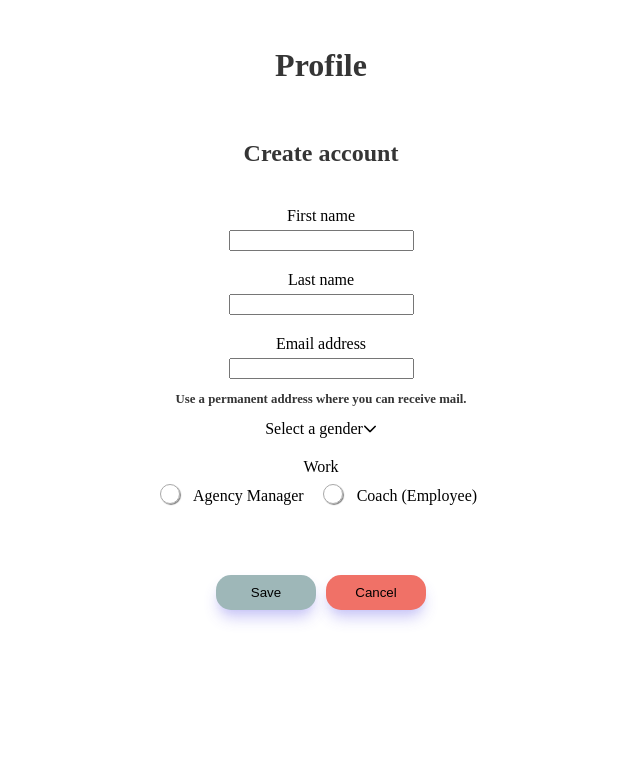
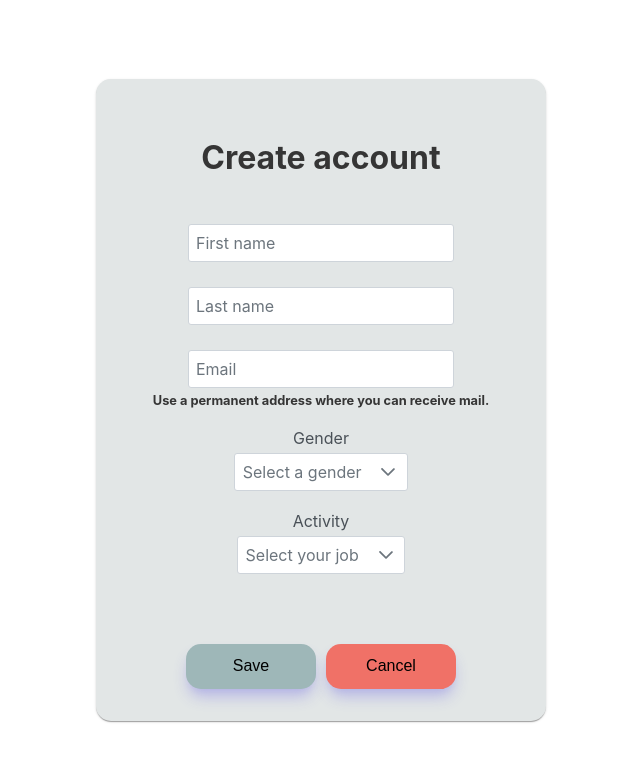
Before and after one commit to capuchegianni/tek3SurvivorPool, a Next.js app in the folder front/: page /create-account in a window 1280 px wide. Shown: the top 762 px of the page, without its empty margins (319-959 px from the left). Built offline with nearby package versions, Linux system fonts and the light colour scheme.

Commit message:
refactor(login): login page

```diff
--- a/front/package.json
+++ b/front/package.json
@@ -10,6 +10,7 @@
   },
   "dependencies": {
     "next": "14.2.7",
+    "primeicons": "^7.0.0",
     "primereact": "^10.8.2",
     "react": "^18",
     "react-dom": "^18"
--- a/front/src/app/create-account/account.css
+++ b/front/src/app/create-account/account.css
@@ -1,19 +1,16 @@
 .profile-text {
+    font-size: 3.5rem;
+    font-weight: 700;
+    display: flex;
+    justify-content: center;
+    color: #353535;
+}
+
+.personal-text {
     font-size: 2rem;
     font-weight: 700;
     display: flex;
     justify-content: center;
-    padding-top: 20px;
-    color: #353535;
-    padding-bottom: 10px;
-}
-
-.personal-text {
-    font-size: 1.5rem;
-    font-weight: 700;
-    display: flex;
-    justify-content: center;
-    padding-top: 20px;
     color: #353535;
 }
 
@@ -23,8 +20,9 @@
                 0px 4px 6px -2px rgba(79, 70, 229, 0.05);
     border: none;
     border-radius: 15px;
-    width: 100px;
-    height: 35px;
+    width: 130px;
+    height: 45px;
+    font-size: 1rem;
 }
 
 .button-save:hover {
@@ -37,9 +35,10 @@
                 0px 4px 6px -2px rgba(79, 70, 229, 0.05);
     border: none;
     border-radius: 15px;
-    width: 100px;
-    height: 35px;
+    width: 130px;
+    height: 45px;
     margin-left: 10px;
+    font-size: 1rem;
 }
 
 .button-cancel:hover {
@@ -112,3 +111,20 @@ input[type='radio']:hover {
 .marging-bottom {
     margin-bottom: -3px;
 }
+
+body {
+    display: flex;
+    justify-content: center;
+    align-items: center;
+    min-height: 100vh;
+    margin: 0;
+}
+
+.custom-card {
+    display: flex;
+    justify-content: center;
+    width: 450px;
+    margin: auto;
+    background-color: #e2e6e6;
+    border-radius: 15px;
+}
--- a/front/src/app/create-account/page.tsx
+++ b/front/src/app/create-account/page.tsx
@@ -3,68 +3,79 @@
 import React, { useState } from "react";
 import './account.css';
 import { Dropdown, DropdownChangeEvent } from 'primereact/dropdown';
+import { FloatLabel } from 'primereact/floatlabel';
+import { InputText } from "primereact/inputtext";
+import { Card } from 'primereact/card';
 
 interface Gender {
     type: string;
     code: string;
-}
+};
+
+interface Work {
+    type: string;
+    code: string;
+};
 
 export default function CreateAccount() {
     return (
         <form>
-            <div>
-                <div className="border-b border-gray-900/10 pb-12">
-                    <h2 className="profile-text">Profile</h2>
-                </div>
+            <Card className="custom-card">
                 <div className="">
                     <h2 className="personal-text">Create account</h2>
                     <div className="form-box">
                         <FirstName />
                         <LastName />
                         <EmailAddress />
-                        <p className="info-mail">Use a permanent address where you can receive mail.</p>
+                        <small className="info-mail">Use a permanent address where you can receive mail.</small>
                         <Gender />
                         <Work />
                     </div>
                 </div>
-            </div>
-            <div className="form-button">
-                <button className="button-save">Save</button>
-                <button type="button" className="button-cancel"> Cancel </button>
-            </div>
+                <div className="form-button">
+                    <button className="button-save">Save</button>
+                    <button type="button" className="button-cancel"> Cancel </button>
+                </div>
+            </Card>
         </form>
     )
 }
 
 function EmailAddress() {
+    const [value, setValue] = useState('');
+
     return (
-        <div className="">
-            <label htmlFor="email" className="title-category"> Email address </label>
-            <div className="">
-                <input id="email" name="email" type="email" className="" />
-            </div>
+        <div className="card flex justify-content-center title-category">
+            <FloatLabel>
+                <InputText required id="email" value={value} onChange={(e) => setValue(e.target.value)} />
+                <label htmlFor="email">Email</label>
+            </FloatLabel>
         </div>
     )
 }
 
 function LastName() {
+    const [value, setValue] = useState('');
+
     return (
-        <div className="">
-            <label htmlFor="last-name" className="title-category"> Last name </label>
-            <div className="">
-                <input id="last-name" name="last-name" type="text" className="" required />
-            </div>
+        <div className="card flex justify-content-center title-category">
+            <FloatLabel>
+                <InputText required id="lastname" value={value} onChange={(e) => setValue(e.target.value)} />
+                <label htmlFor="lastname">Last name</label>
+            </FloatLabel>
         </div>
     )
 }
 
 function FirstName() {
+    const [value, setValue] = useState('');
+
     return (
-        <div className="">
-            <label htmlFor="first-name" className="title-category"> First name </label>
-            <div className="">
-                <input id="first-name" name="first-name" type="text" className="" />
-            </div>
+        <div className="card flex justify-content-center title-category">
+            <FloatLabel>
+                <InputText required id="firstname" value={value} onChange={(e) => setValue(e.target.value)} />
+                <label htmlFor="firstname">First name</label>
+            </FloatLabel>
         </div>
     )
 }
@@ -79,21 +90,23 @@ function Gender() {
 
     return (
         <div className="card flex justify-content-left">
-            <Dropdown value={selectedGender} onChange={(e: DropdownChangeEvent) => setSelectedGender(e.value)} options={genders} optionLabel="type" placeholder="Select a gender" className="w-full md:w-14rem" />
+            <label htmlFor="work" className="title-category"> Gender </label>
+            <Dropdown required value={selectedGender} onChange={(e: DropdownChangeEvent) => setSelectedGender(e.value)} options={genders} optionLabel="type" placeholder="Select a gender" className="w-full md:w-14rem" />
         </div>
     )
 }
 
 function Work() {
+    const [selectedWork, setSelectedWork] = useState<Work | null>(null);
+    const works: Work[] = [
+        {type: 'Agency Manager', code: 'M'},
+        {type: 'Coach (Employee)', code: 'C'},
+    ];
+
     return (
-        <div>
-            <label htmlFor="work" className="title-category"> Work </label>
-            <div className="input">
-                <input required id="manager" type="radio" value="manager" name="work" className="marging-bottom" />
-                <label htmlFor="manager" className="padding-left"> Agency Manager </label>
-                <input required id="coach" type="radio" value="coach" name="work" className="marging-bottom" />
-                <label htmlFor="coach" className="padding-left"> Coach (Employee) </label>
-            </div>
+        <div className="card flex justify-content-left">
+            <label htmlFor="work" className="title-category"> Activity </label>
+            <Dropdown required value={selectedWork} onChange={(e: DropdownChangeEvent) => setSelectedWork(e.value)} options={works} optionLabel="type" placeholder="Select your job" className="w-full md:w-14rem" />
         </div>
     )
 }
--- a/front/src/app/layout.tsx
+++ b/front/src/app/layout.tsx
@@ -1,5 +1,9 @@
+import 'primereact/resources/themes/saga-blue/theme.css';
+import 'primereact/resources/primereact.min.css';
+import 'primeicons/primeicons.css';
+
 export const metadata = {
-  title: 'Next.js',
+  title: 'Soul Connection - Dashboard',
   description: 'Generated by Next.js',
 }
 
--- a/front/src/app/page.tsx
+++ b/front/src/app/page.tsx
@@ -57,7 +57,7 @@ function ButtonSign() {
 function CreateAccount() {
   return (
     <div className="create-account">
-      <div className="create-account-text"> Don't have an account?&thinsp;</div>
+      <div className="create-account-text"> Don&apos;t have an account?&thinsp;</div>
       <a href="create-account">
         <div className="create-account-text"> Create an account </div>
       </a>
```
Also changed, not shown: 1 other file (tests, documents, lock files or other folders).
